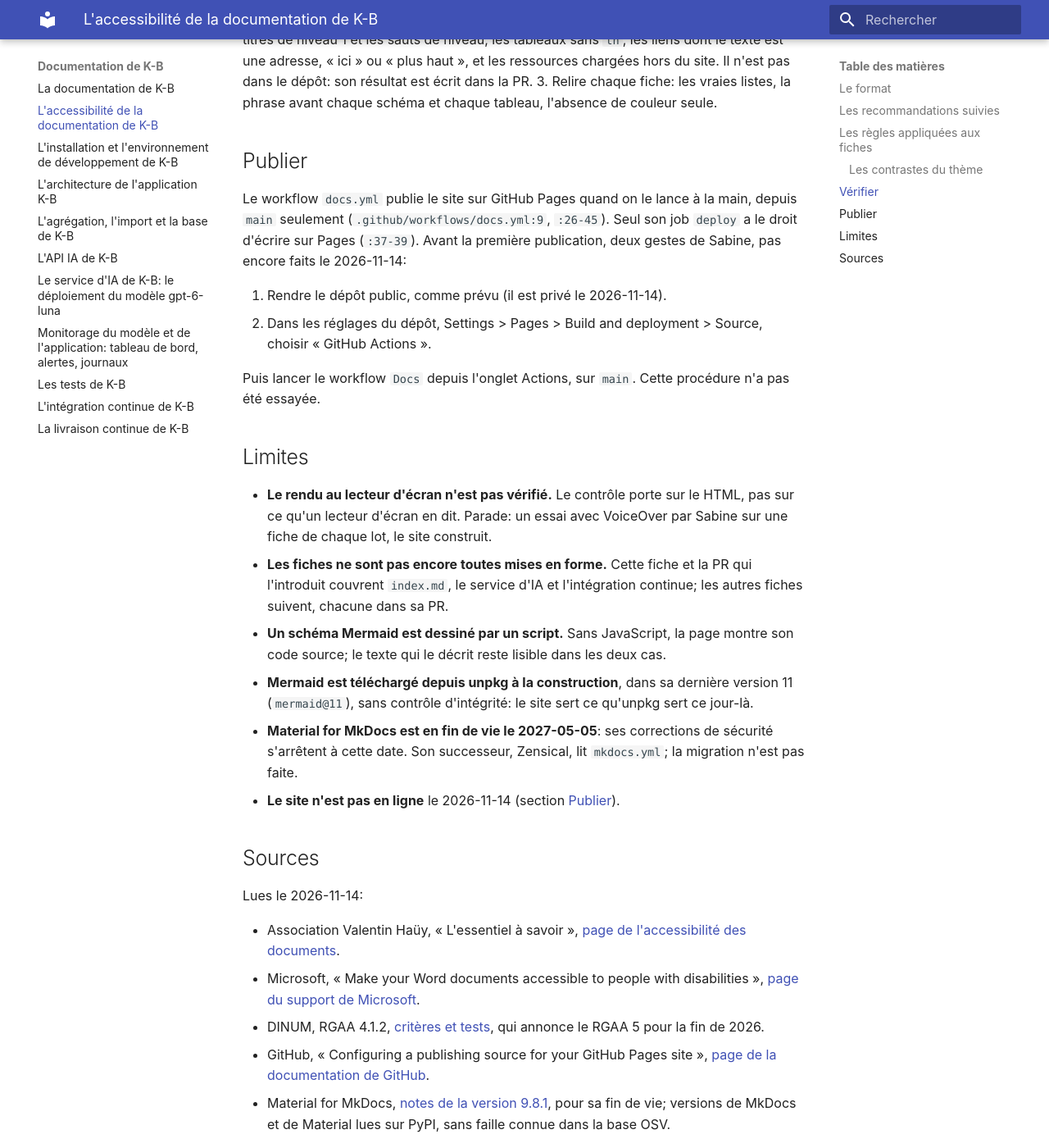
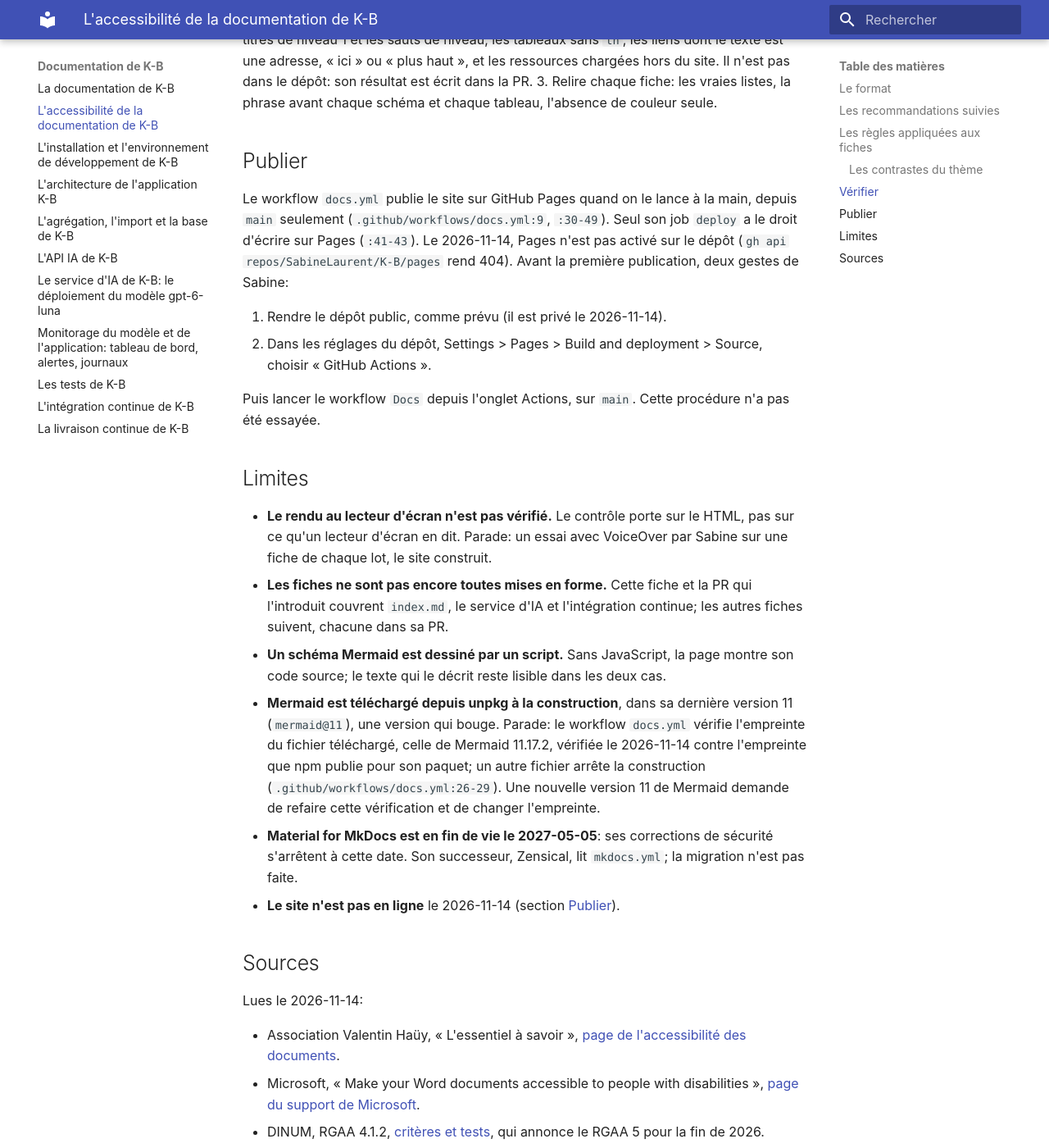
Before and after one commit to SabineLaurent/K-B, an MkDocs documentation site: the page built from documentation/accessibilite_pour_docu.md, in a window 1280 px wide and 1400 px high, scrolled down 3211 px. Shown: the whole window at 82% size. Built offline with MkDocs 1.6.1 and Material for MkDocs 9.7.7, drawn with Linux system fonts in a browser that asks for light colours; plug-ins that fetch from the network failed and are left out.

Commit message:
ci: fail the docs build unless the Mermaid downloaded from unpkg is the file of mermaid 11.17.2, and say in the sheet that Pages is not enabled yet (issue 167)

```diff
--- a/documentation/accessibilite_pour_docu.md
+++ b/documentation/accessibilite_pour_docu.md
@@ -89,8 +89,9 @@ style construite de Material 9.8.1, le 2026-11-14. Le seuil du RGAA 3.2 est de 4
 ## Publier
 
 Le workflow `docs.yml` publie le site sur GitHub Pages quand on le lance à la main, depuis `main` seulement
-(`.github/workflows/docs.yml:9`, `:26-45`). Seul son job `deploy` a le droit d'écrire sur Pages (`:37-39`). Avant
-la première publication, deux gestes de Sabine, pas encore faits le 2026-11-14:
+(`.github/workflows/docs.yml:9`, `:30-49`). Seul son job `deploy` a le droit d'écrire sur Pages (`:41-43`). Le
+2026-11-14, Pages n'est pas activé sur le dépôt (`gh api repos/SabineLaurent/K-B/pages` rend 404). Avant la
+première publication, deux gestes de Sabine:
 
 1. Rendre le dépôt public, comme prévu (il est privé le 2026-11-14).
 2. Dans les réglages du dépôt, <span lang="en">Settings > Pages > Build and deployment > Source</span>, choisir
@@ -107,8 +108,11 @@ Puis lancer le workflow `Docs` depuis l'onglet <span lang="en">Actions</span>, s
   le service d'IA et l'intégration continue; les autres fiches suivent, chacune dans sa PR.
 - **Un schéma Mermaid est dessiné par un script.** Sans JavaScript, la page montre son code source; le texte qui le
   décrit reste lisible dans les deux cas.
-- **Mermaid est téléchargé depuis unpkg à la construction**, dans sa dernière version 11 (`mermaid@11`), sans contrôle
-  d'intégrité: le site sert ce qu'unpkg sert ce jour-là.
+- **Mermaid est téléchargé depuis unpkg à la construction**, dans sa dernière version 11 (`mermaid@11`), une version
+  qui bouge. Parade: le workflow `docs.yml` vérifie l'empreinte du fichier téléchargé, celle de Mermaid 11.17.2,
+  vérifiée le 2026-11-14 contre l'empreinte que npm publie pour son paquet; un autre fichier arrête la construction
+  (`.github/workflows/docs.yml:26-29`). Une nouvelle version 11 de Mermaid demande de refaire cette vérification et
+  de changer l'empreinte.
 - **Material for MkDocs est en fin de vie le 2027-05-05**: ses corrections de sécurité s'arrêtent à cette date. Son
   successeur, Zensical, lit `mkdocs.yml`; la migration n'est pas faite.
 - **Le site n'est pas en ligne** le 2026-11-14 (section [Publier](#publier)).
```
Also changed, not shown: 1 other file.
